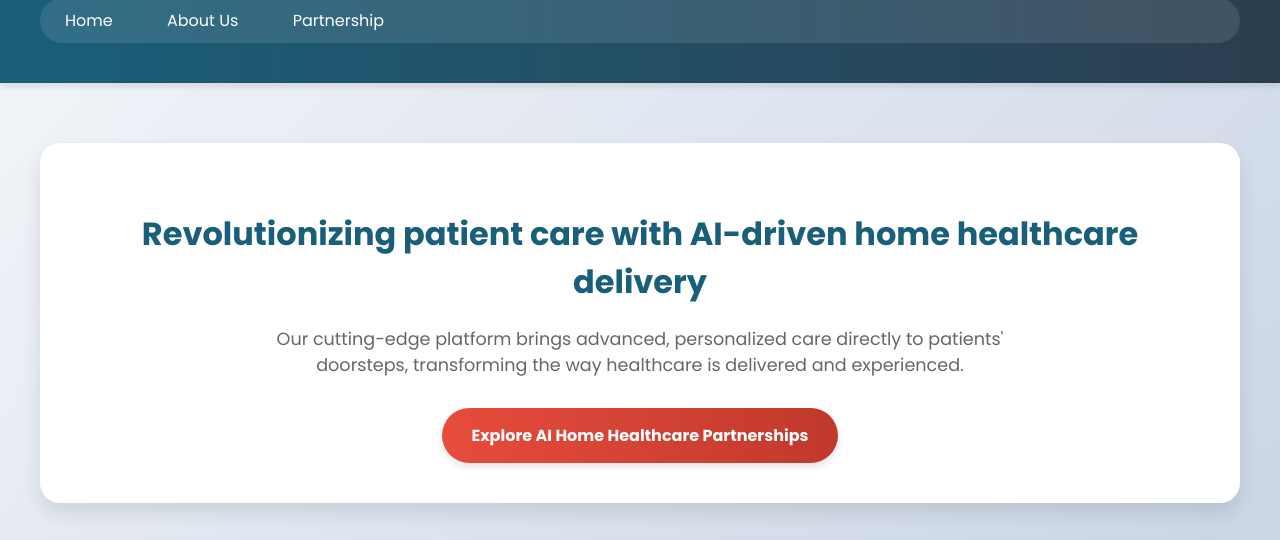
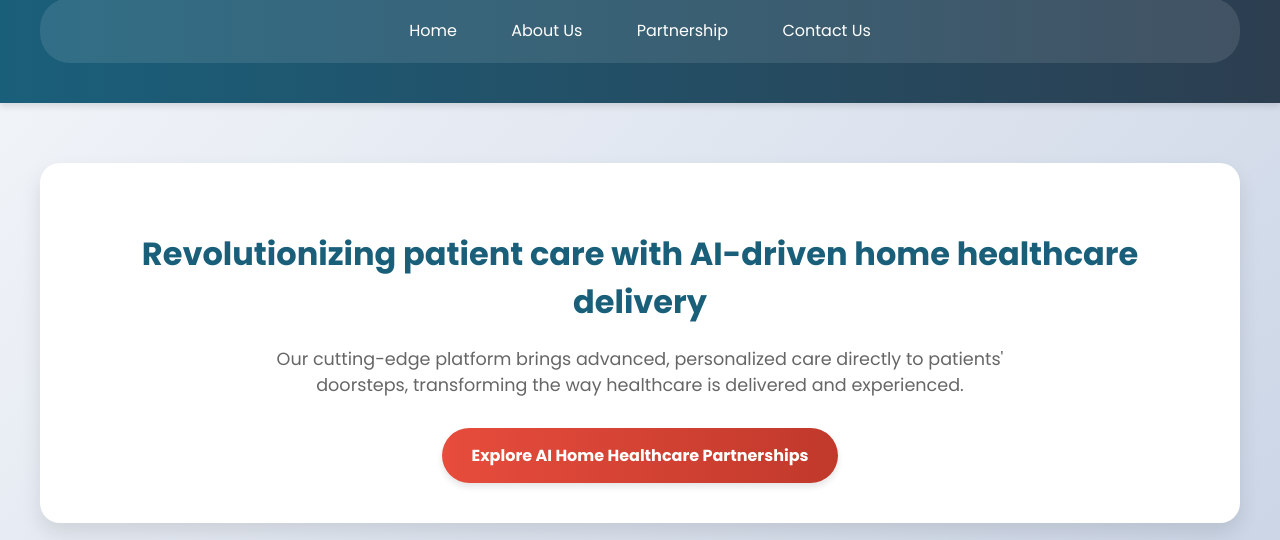
Before and after one commit to medapplication/medapplication, a plain HTML site: page index.html in a window 1280 px wide. Shown: the part 112-652 px from the top of the page. Drawn offline with Linux system fonts and the light colour scheme.

Commit message:
Update index.html

```diff
--- a/index.html
+++ b/index.html
@@ -36,6 +36,7 @@
             padding: 10px 0;
             margin-top: 10px;
             border-radius: 30px;
+            text-align: center;
         }
         nav a {
             color: white;
@@ -44,6 +45,7 @@
             margin: 0 5px;
             border-radius: 20px;
             transition: all 0.3s ease;
+            display: inline-block;
         }
         nav a:hover {
             background-color: rgba(255,255,255,0.2);
@@ -122,6 +124,7 @@
                 <a href="index.html">Home</a>
                 <a href="about.html">About Us</a>
                 <a href="partnership.html">Partnership</a>
+                <a href="contact.html">Contact Us</a>
             </nav>
         </div>
     </header>
```
